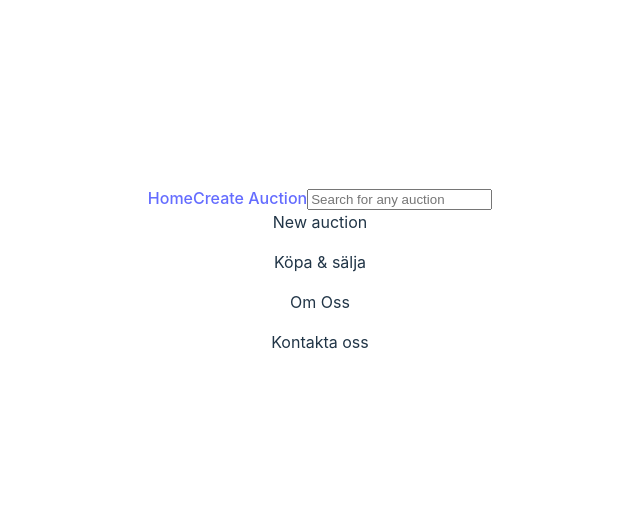
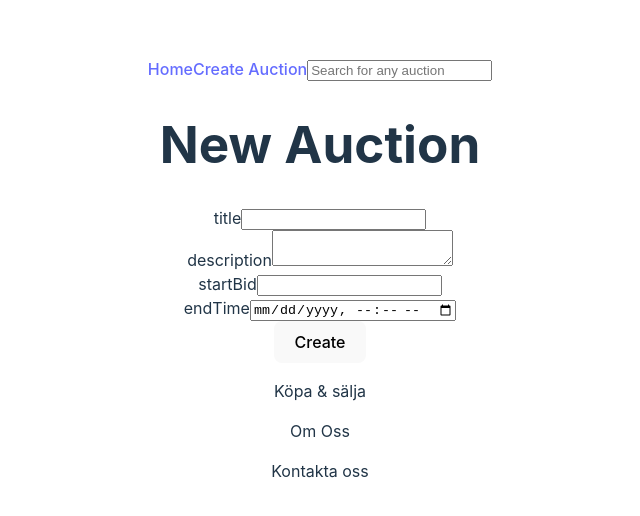
Before and after one commit to dirksmirk/Auction-Project, a React (Vite) app: page /create in a window 1280 px wide. Shown: the part 122-638 px from the top of the page, without its empty margins (320-960 px from the left). Built offline with nearby package versions, Linux system fonts and the light colour scheme.

Commit message:
Added a form to the CreateAuction

```diff
--- a/src/components/SwitchPages/CreateAuction.jsx
+++ b/src/components/SwitchPages/CreateAuction.jsx
@@ -1,7 +1,61 @@
+import React,{useState} from 'react'
+
 const CreateAuction = () => {
-    return (
-        <div>New auction</div>
-    )
+    const [title, setTitle] = useState('');
+    const [description, setDescription] = useState('');
+    const [startBid, setStartBid] = useState('');
+    const [endTime, setEndTime] = useState('');
+
+const handleSubmit=(e)=>{
+    e.preventDefault();
+    console.log({title, description, startBid, endTime})
+
+    fetch('https://auctioneer.azurewebsites.net/auction/7bac',{
+        method: 'POST',
+        headers:{
+            'Content-Type': 'application/json'
+        },
+        body: JSON.stringify({ title, description,  startBid, endTime})
+     })
+     .then(response=>response.json())
+     .then(data => {
+        console.log('Auction created successfully:', data);
+
+    })
+    .catch(error => {
+        console.error('Error creating auction:', error);
+    });
+
+
+
+}
+
+  return (
+    <div>
+        <h1>New Auction</h1>
+        <form onSubmit={handleSubmit}>
+            <div>
+                <label htmlFor="title">title</label>
+                <input type="text" name="title" value={title} onChange={e=> setTitle (e.target.value)}/>
+            </div>
+            <div>
+                <label htmlFor="description">description</label>
+                <textarea name="description" value={description} onChange={e=> setDescription (e.target.value)}/>
+            </div>
+            <div>
+                <label htmlFor="startBid">startBid</label>
+                <input type="number" name="startBid" value={startBid} onChange={e=> setStartBid (e.target.value)}/>
+            </div>
+            <div>
+                <label htmlFor="endTime">endTime</label>
+                <input type="datetime-local" name="endTime" value={endTime} onChange={e=> setEndTime (e.target.value)}/>
+            </div>
+            <button type="submit">Create</button>
+        </form>
+    </div>
+
+
+  )
 }
 
 export default CreateAuction
```
